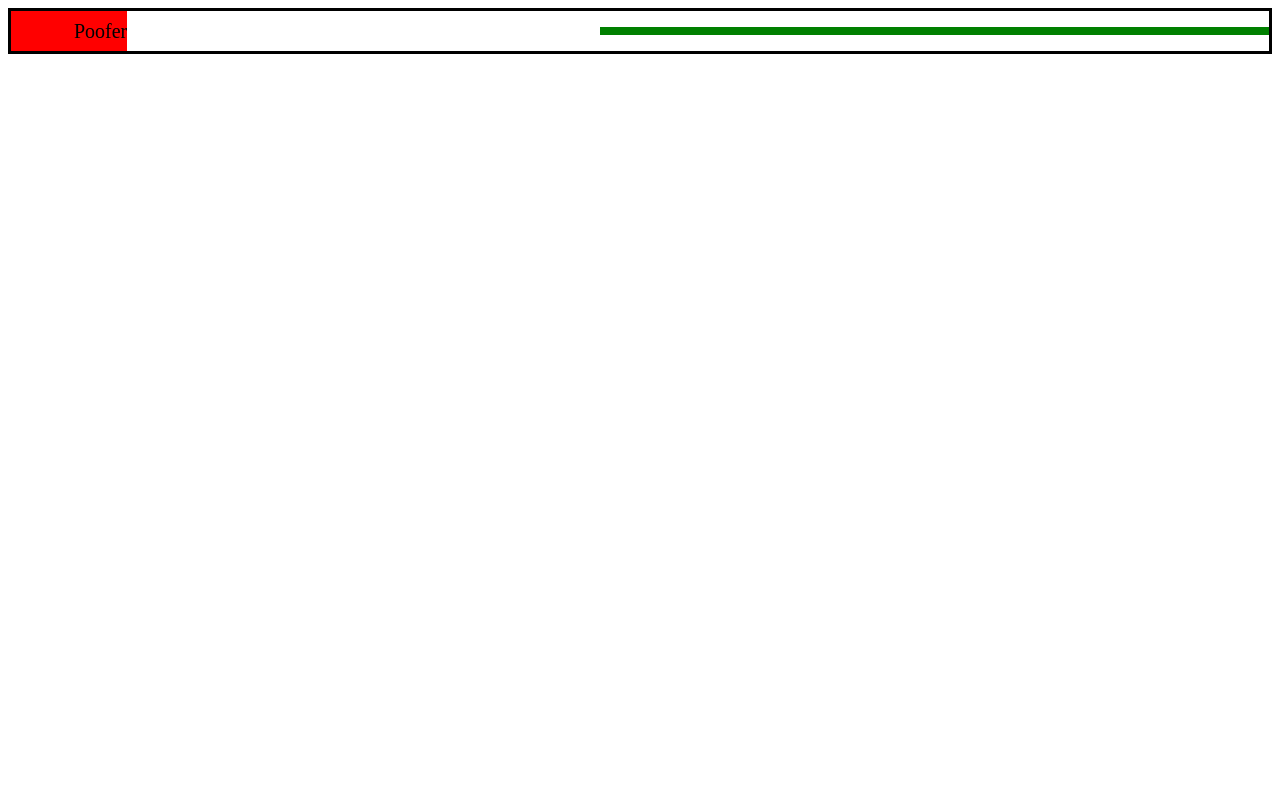
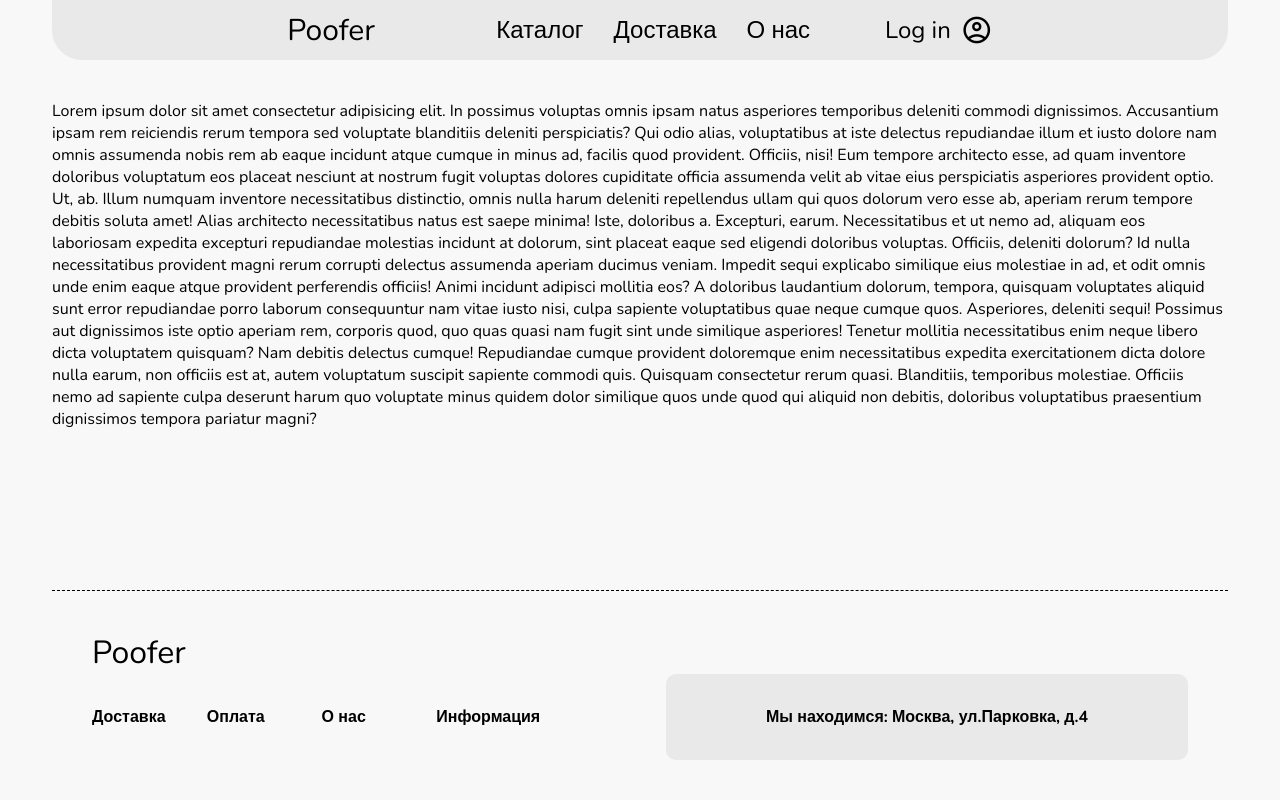
Before and after one commit to oficialzr/Poofer, a Django app: page / in a window 1280 px wide. Run offline with Django 4.2, Linux system fonts and the light colour scheme.

Commit message:
Main page update

```diff
--- /dev/null
+++ b/poofer/static/css/_footer.css
@@ -0,0 +1,44 @@
+.footer {
+    padding-inline: var(--pad-inner);
+    position: relative;
+    bottom: 0;
+    left: 0;
+    background-color: none;
+    border-top: 1px dashed black;
+
+    padding: 40px;
+}
+
+.footer > p {
+    font-size: 32px;
+}
+
+.footer__wrapper {
+    display: flex;
+    font-weight: 600;
+    font-size: 16px;
+}
+
+.footer__grid {
+    --grid-min: 20%;
+    flex: 1;
+    display: grid;
+    grid-template-columns: repeat(auto-fill, minmax(var(--grid-min), 1fr));
+}
+
+.footer__grid > a {
+    align-self: center;
+    display: flex;
+    flex-wrap: wrap;
+    text-decoration: none;
+    color: var(--black-color);
+}
+
+.adresses {
+    display: flex;
+    flex-wrap: wrap;
+    background: #e9e9e9;
+    padding: clamp(20px,4vw,32px);
+    border-radius: 10px;
+    padding-inline: 100px;
+}
--- /dev/null
+++ b/poofer/static/css/_navbar.css
@@ -0,0 +1,76 @@
+/* NAVBAR */
+
+.nav {
+    border-radius: 0 0 30px 30px;
+    background-color: var(--ch-bg);
+}
+
+.navbar {
+    height: 5vh;
+    display: flex;
+    justify-content: center;
+    padding: 10px 0px;
+}
+
+.navbar-content {
+    height: 100%;
+    width: 60%;
+}
+
+.d-flex-row {
+    display: flex;
+    flex-direction: row;
+    justify-content: space-between;
+}
+
+.navbar-content > div {
+    display: flex;
+}
+
+.navbar-content > div > .navbar__ul {
+    margin: 0;
+    padding: 0;
+    display: flex;
+    align-items: center;
+
+    list-style-type: none;
+    display: flex;
+    flex-direction: row;
+}
+
+.navbar__ul > li {
+    margin-inline: 15px;
+}
+
+li > a {
+    font-size: 24px;
+    text-decoration: none;
+    color: black;
+    display: flex;
+    align-items: center;
+}
+
+#poofer-index {
+    align-self: center;
+    font-size: 30px;
+    color: black;
+}
+
+#login {
+    padding-left: 60px;
+    display: flex;
+    align-items: center;
+}
+
+#login > a {
+    font-size: 24px;
+    display: flex;
+    align-items: center;
+    text-decoration: none;
+    color: var(--black-color);
+}
+
+#login > * > span {
+    font-size: 32px;
+    margin-left: 10px;
+}
--- a/poofer/static/css/base.css
+++ b/poofer/static/css/base.css
@@ -1,42 +1,35 @@
-/* NAVBAR */
+@import url('https://fonts.googleapis.com/css2?family=Nunito:wght@300;400;500;700&display=swap');
 
-.navbar {
-    height: 5vh;
-    border-style: solid;
-    border-color: black;
+:root {
+    --text-var: 'Nunito', sans-serif;
+    --body-bg: #f8f8f8;
+    --footer-bg: #b1a296;
+    --pad-inner: 52px;
+    --bg-4rd: #f3f3f3;
+    --ch-bg: #E9E9E9;
+    --black-color: black;
 }
 
-.navbar-content {
+* {
+    padding: 0;
+    margin: 0;
+}
+
+html {
     height: 100%;
 }
 
-.d-flex-row {
-    display: flex;
-    flex-direction: row;
-    justify-content: space-between;
+body {
+    margin: 0;
+    min-height: 100%;
+    display: grid;
+    grid-template-rows: auto 1fr auto;
+    background-color: var(--body-bg);
+    font-family: var(--text-var);
+    padding: 0 var(--pad-inner);
 }
 
-ul {
-    width: 50%;
-    display: flex;
-    justify-content: space-between;
-
-    background: green;
-    list-style-type: none;
-    display: flex;
-    flex-direction: row;
+.startpage {
+    padding-top: 5vh;
+    padding-bottom: 5vh;
 }
-
-li {
-    background-color: red;
-    margin-inline: 10px;
-}
-
-#poofer-index {
-    align-items: center;
-    padding-left: 5%;
-    background: red;
-    font-size: 20px;
-    font-weight: 400;
-    color: black;
-}
--- /dev/null
+++ b/shop/templates/_footer.html
@@ -0,0 +1,14 @@
+<div class="footer">
+    <p>Poofer</p>
+    <div class="footer__wrapper">
+        <div class="footer__grid">
+            <a href="#">Доставка</a>
+            <a href="#">Оплата</a>
+            <a href="#">О нас</a>
+            <a href="#">Информация</a>
+        </div>
+        <div class="adresses">
+            <p>Мы находимся: Москва, ул.Парковка, д.4</p>
+        </div>
+    </div>
+</div>
--- a/shop/templates/_navbar.html
+++ b/shop/templates/_navbar.html
@@ -1,12 +1,18 @@
 {% load static %}
 
-<div class="navbar">
-    <div class="d-flex-row navbar-content">
-        <a class="d-flex-row" id="poofer-index">Poofer</a>
-        <ul>
-            <li><a href="#"></a></li>
-            <li><a href="#"></a></li>
-            <li><a href="#"></a></li>
-        </ul>
+<div class="nav">
+    <div class="navbar">
+        <div class="d-flex-row navbar-content">
+            <a class="d-flex-row" id="poofer-index">Poofer</a>
+            <div>
+                <ul class="navbar__ul">
+                    <li><a href="#">Каталог</a></li>
+                    <li><a href="#">Доставка</a></li>
+                    <li><a href="#">О нас</a></li>
+                    <!-- <li></li> -->
+                </ul>
+                <div id="login"><a href="#">Log in <span class="material-symbols-outlined">account_circle</span></a></div>
+            </div>
+        </div>
     </div>
 </div>
--- a/shop/templates/base.html
+++ b/shop/templates/base.html
@@ -6,13 +6,26 @@
     <meta charset="UTF-8">
     <meta http-equiv="X-UA-Compatible" content="IE=edge">
     <meta name="viewport" content="width=device-width, initial-scale=1.0">
+
     <link rel="stylesheet" type="text/css" href="{% static 'css/base.css' %}">
+    <link rel="stylesheet" type="text/css" href="{% static 'css/_navbar.css' %}">
+    <link rel="stylesheet" type="text/css" href="{% static 'css/_footer.css' %}">
+
+    <link rel="stylesheet" href="https://fonts.googleapis.com/css2?family=Material+Symbols+Outlined:opsz,wght,FILL,GRAD@20..48,100..700,0..1,-50..200" />
+
 
     <title>{% block title %}{% endblock %}</title>
 </head>
+<header>
+    {% include "_navbar.html" %}
+</header>
 <body>
-    {% include "_navbar.html" %}
-    {% block main %}
-    {% endblock %}
+    <div class="startpage">
+        {% block main %}
+        {% endblock %}
+    </div>
 </body>
+<footer>
+    {% include '_footer.html' %}
+</footer>
 </html>
--- a/shop/templates/index.html
+++ b/shop/templates/index.html
@@ -4,6 +4,16 @@
 
 {% block title %}Home{% endblock %}
 
-{% block content %}
+{% block main %}
+    Lorem ipsum dolor sit amet consectetur adipisicing elit. In possimus voluptas omnis ipsam natus asperiores temporibus deleniti commodi dignissimos. Accusantium ipsam rem reiciendis rerum tempora sed voluptate blanditiis deleniti perspiciatis?
+    Qui odio alias, voluptatibus at iste delectus repudiandae illum et iusto dolore nam omnis assumenda nobis rem ab eaque incidunt atque cumque in minus ad, facilis quod provident. Officiis, nisi!
+    Eum tempore architecto esse, ad quam inventore doloribus voluptatum eos placeat nesciunt at nostrum fugit voluptas dolores cupiditate officia assumenda velit ab vitae eius perspiciatis asperiores provident optio. Ut, ab.
+    Illum numquam inventore necessitatibus distinctio, omnis nulla harum deleniti repellendus ullam qui quos dolorum vero esse ab, aperiam rerum tempore debitis soluta amet! Alias architecto necessitatibus natus est saepe minima!
+    Iste, doloribus a. Excepturi, earum. Necessitatibus et ut nemo ad, aliquam eos laboriosam expedita excepturi repudiandae molestias incidunt at dolorum, sint placeat eaque sed eligendi doloribus voluptas. Officiis, deleniti dolorum?
+    Id nulla necessitatibus provident magni rerum corrupti delectus assumenda aperiam ducimus veniam. Impedit sequi explicabo similique eius molestiae in ad, et odit omnis unde enim eaque atque provident perferendis officiis!
+    Animi incidunt adipisci mollitia eos? A doloribus laudantium dolorum, tempora, quisquam voluptates aliquid sunt error repudiandae porro laborum consequuntur nam vitae iusto nisi, culpa sapiente voluptatibus quae neque cumque quos.
+    Asperiores, deleniti sequi! Possimus aut dignissimos iste optio aperiam rem, corporis quod, quo quas quasi nam fugit sint unde similique asperiores! Tenetur mollitia necessitatibus enim neque libero dicta voluptatem quisquam?
+    Nam debitis delectus cumque! Repudiandae cumque provident doloremque enim necessitatibus expedita exercitationem dicta dolore nulla earum, non officiis est at, autem voluptatum suscipit sapiente commodi quis. Quisquam consectetur rerum quasi.
+    Blanditiis, temporibus molestiae. Officiis nemo ad sapiente culpa deserunt harum quo voluptate minus quidem dolor similique quos unde quod qui aliquid non debitis, doloribus voluptatibus praesentium dignissimos tempora pariatur magni?
 
 {% endblock %}
```
